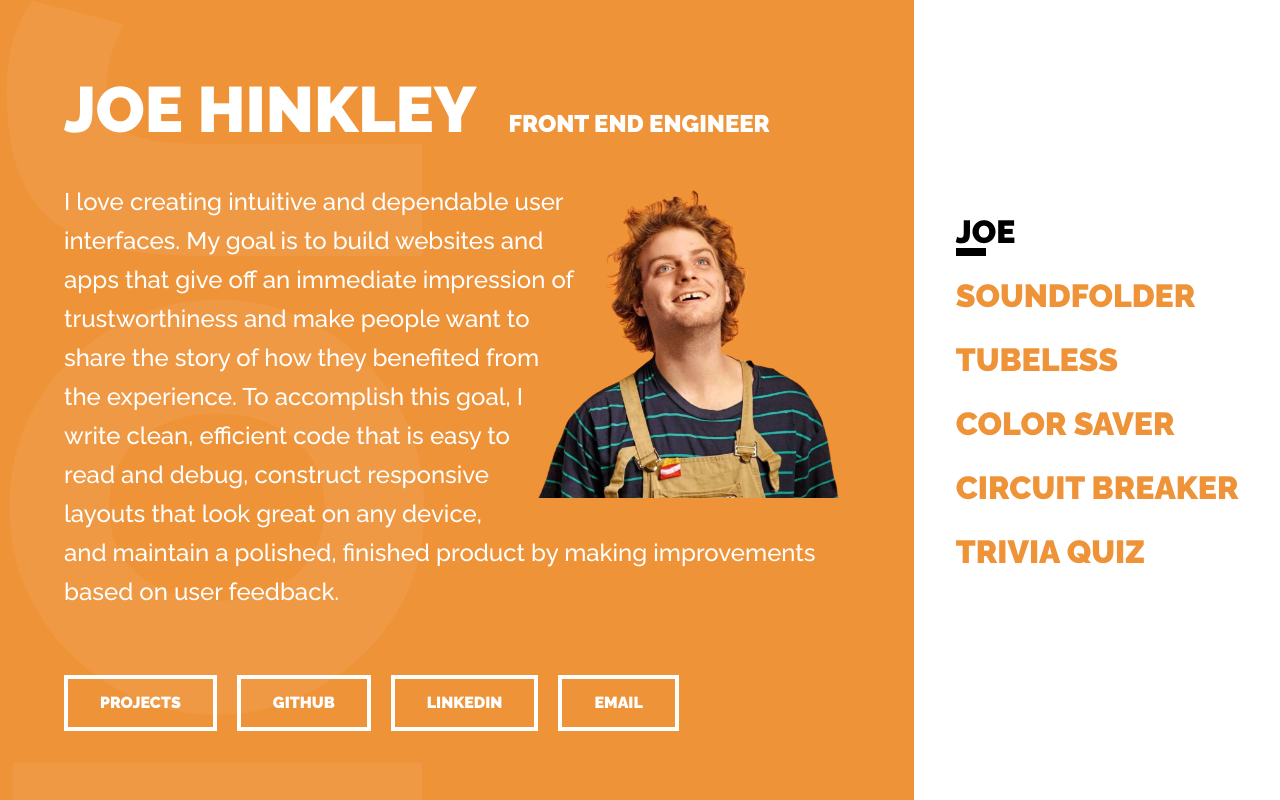
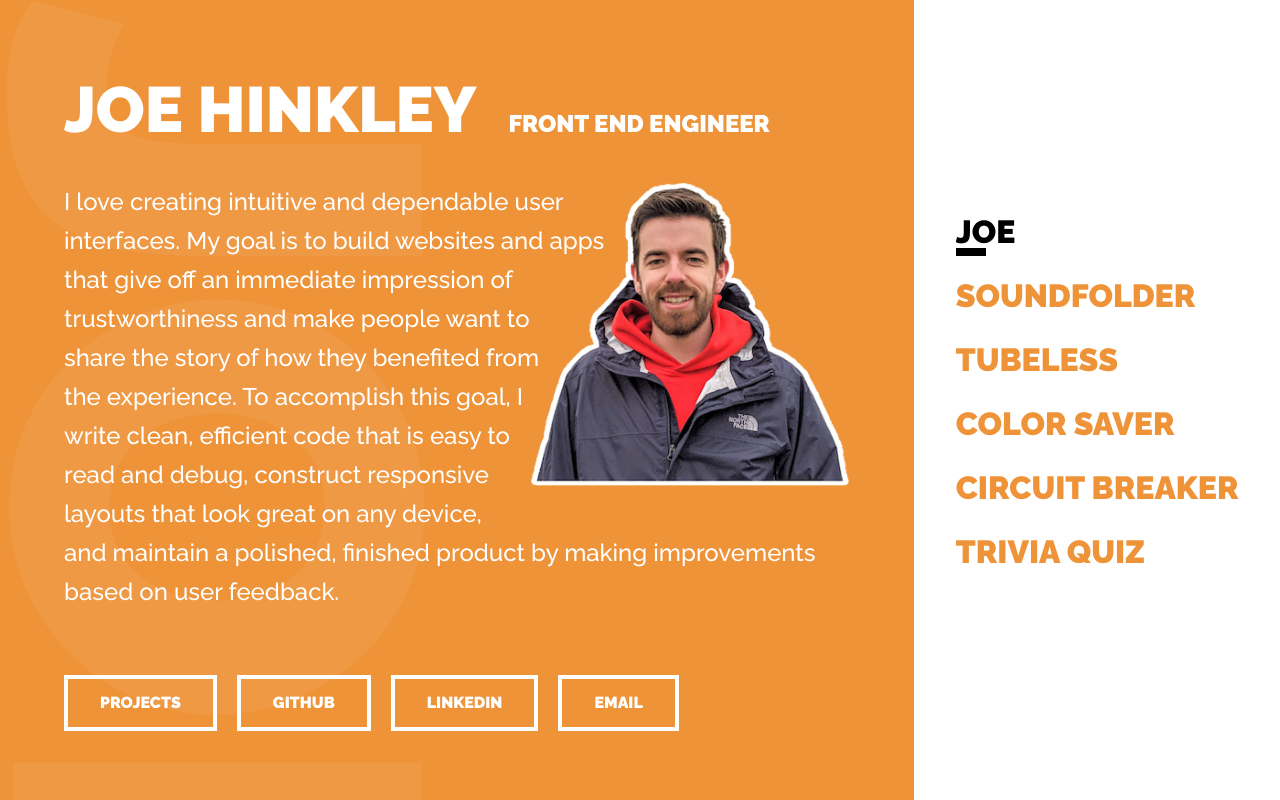
Before and after one commit to joehink/portfolio, a website: page public/index.html in a window 1280 px wide. Shown: the top 800 px of the page. Drawn offline with Linux system fonts and the light colour scheme.

Commit message:
add joe picture

```diff
--- a/public/index.html
+++ b/public/index.html
@@ -56,7 +56,7 @@
                         <h3 class="m-0 mt-1 md:ml-8 uppercase font-black text-xs md:text-base xl:text-2xl">Front End Engineer</h3>
                     </div>
                     <p class="m-0 mt-6 mb-6 leading-relaxed font-medium text-base md:text-xl xl:text-2xl md:mt-8 xl:text-2xl clearfix">
-                        <img src="./images/placeholder.png" class="profile" alt="Joe Hinkley" />
+                        <img src="./images/joe_stroke.png" class="profile" alt="Joe Hinkley" />
                         I love creating intuitive and dependable user interfaces. My goal
                         is to build websites and apps that give off an immediate impression
                         of trustworthiness and make people want to share the story of how
--- a/public/styles/styles.css
+++ b/public/styles/styles.css
@@ -128,7 +128,7 @@ body:not(.tabbing) .nav-btn {
     .profile {
         width: 320px;
         float: right;
-        shape-outside: polygon(83px 9px, 61.64% 0.46%, 71.19% 27.93%, 67.39% 48.54%, 76.43% 49.72%, 94.06% 62.18%, 100.47% 95.58%, -4.96% 96.59%, 1.9% 77.21%, 11.84% 59.91%, 78px 176px, 17.77% 37.58%);
+        shape-outside: polygon(78px -1px, 67.89% -0.15%, 68.06% 22.42%, 75.52% 35.98%, 81.43% 48.5%, 94.06% 56.97%, 104.84% 96.19%, -4.96% 96.59%, 4.4% 57%, 13.4% 48.58%, 44px 123px, 24.03% 27.16%);
     }
     .img-container {
         width: 250px;
```
Also changed, not shown: public/images/joe.png (added), public/images/joe_stroke.png (added), public/images/placeholder.png (deleted), 2 other files.
